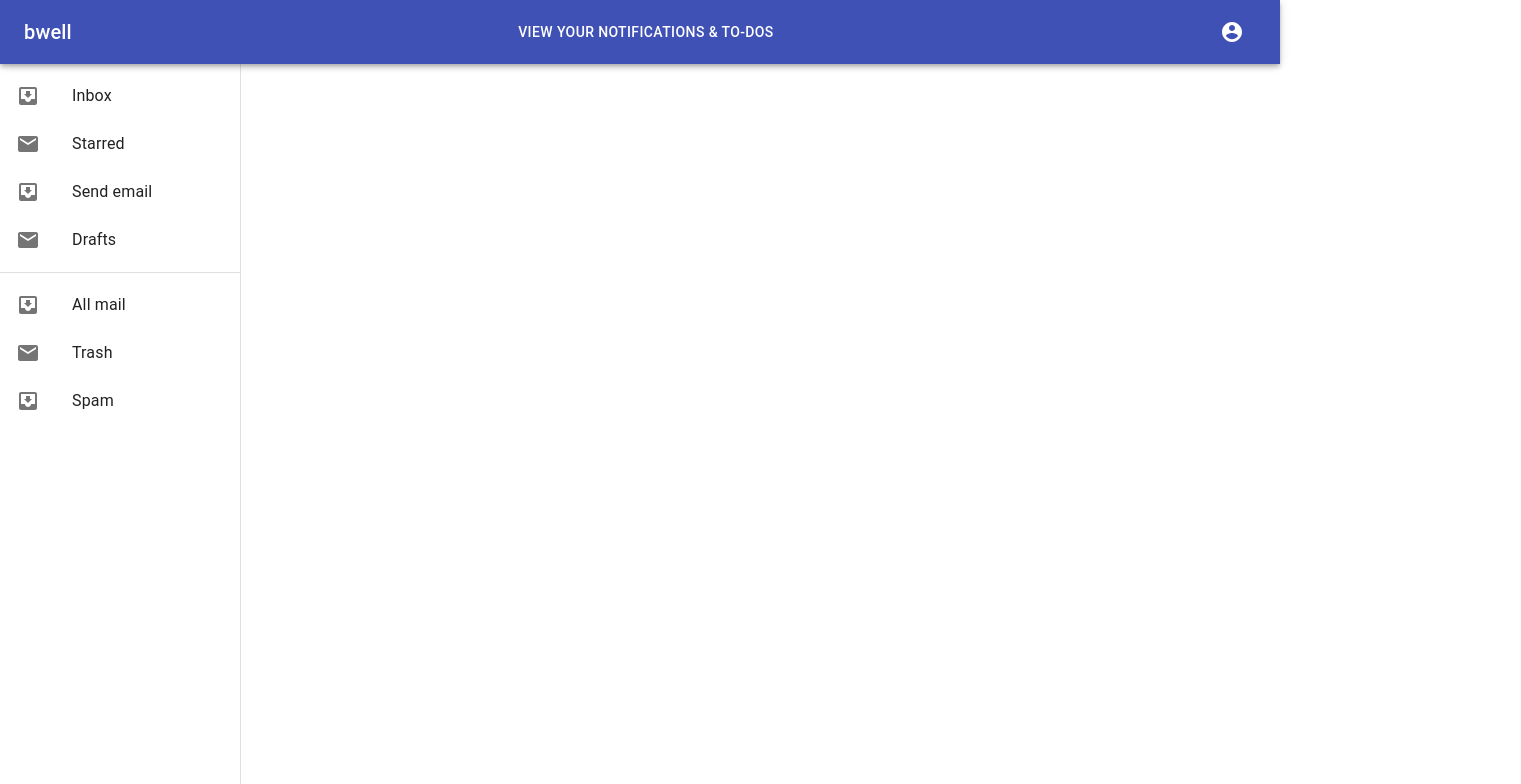
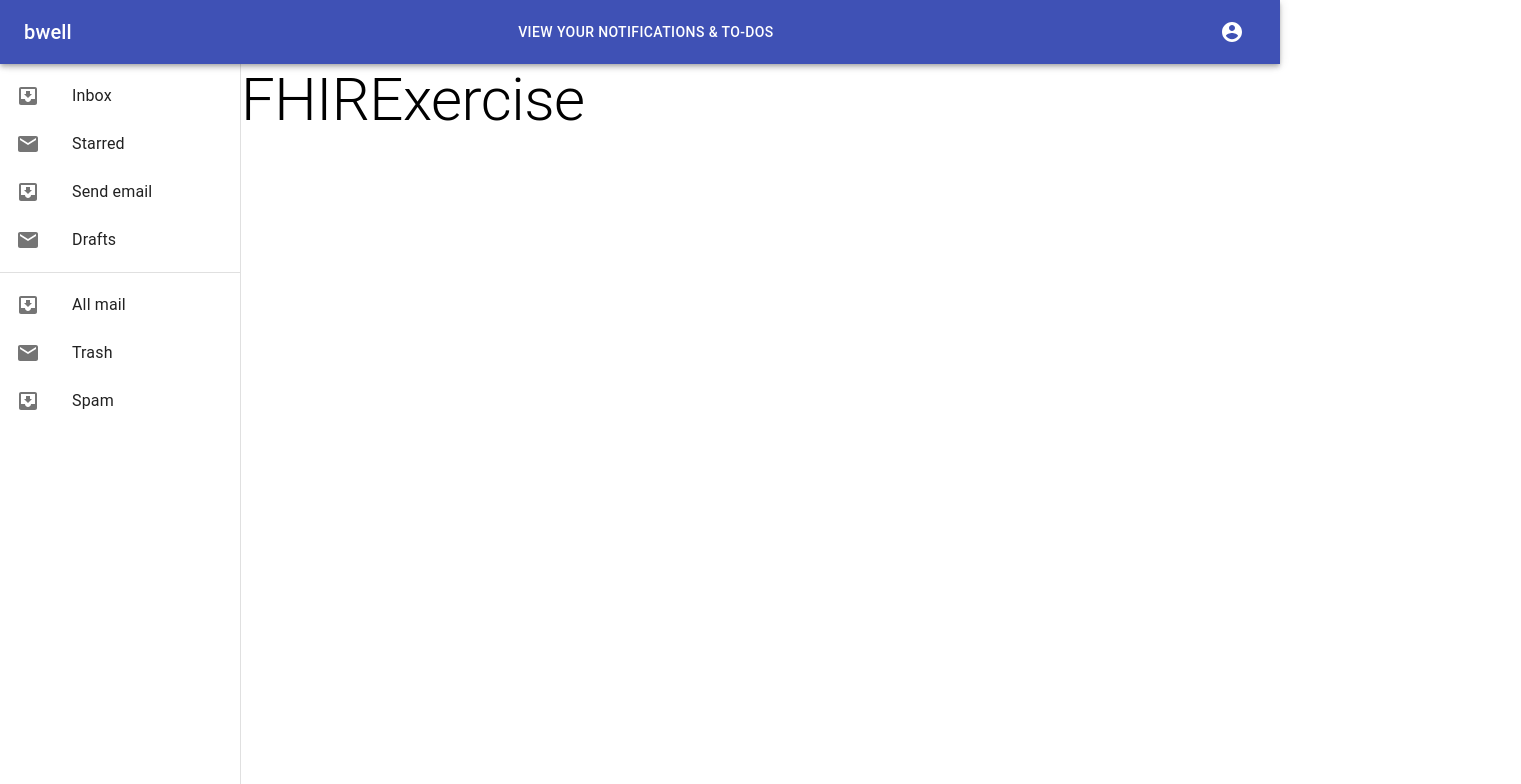
Before and after one commit to burt23/bwelltakehome, a React (Create React App) app: page / in a window 1280 px wide. Shown: the top 784 px of the page, 1521 px wide, since content can reach past the window. Built offline with nearby package versions, Linux system fonts and the light colour scheme; no server answers.

Commit message:
add FHIRExercise container

```diff
--- a/src/App.js
+++ b/src/App.js
@@ -2,6 +2,7 @@ import logo from "./logo.svg";
 import "./App.css";
 import { useEffect, useState } from "react";
 import Wrapper from "./Components/Wrapper";
+import FHIRExercise from "./containers/FHIRExercise";
 
 const url = "http://hapi.fhir.org/baseR4/Patient?_format=json";
 
@@ -23,7 +24,11 @@ function App() {
     getData();
   }, []);
 
-  return <Wrapper />;
+  return (
+    <Wrapper>
+      <FHIRExercise />
+    </Wrapper>
+  );
 }
 
 export default App;
--- a/src/Components/Wrapper.js
+++ b/src/Components/Wrapper.js
@@ -16,6 +16,10 @@ const useStyles = makeStyles((theme) => ({
     top: 0,
     left: 0,
     display: "grid",
+    gridTemplateAreas: `"header header""drawer content"`,
+    gridTemplateColumns: `241px 100%`,
+    gridTemplateRows: `64px 100%`,
+    flexDirection: "column",
     width: "100vw",
     height: "100vh",
   },
@@ -33,9 +37,19 @@ const useStyles = makeStyles((theme) => ({
   appBar: {
     zIndex: theme.zIndex.drawer + 1,
   },
+  content: {
+    gridArea: "content",
+  },
+  header: {
+    flex: "0 1 auto",
+    gridArea: "header",
+  },
+  drawer: {
+    gridArea: "drawer",
+  },
 }));
 
-function Wrapper() {
+function Wrapper({ children }) {
   const [openDrawer, toggleDrawer] = useState(true);
   const classes = useStyles();
 
@@ -59,12 +73,15 @@ function Wrapper() {
           </Toolbar>
         </AppBar>
       </header>
-      <MUIDrawer
-        anchor={"left"}
-        open={openDrawer}
-        onClose={() => toggleDrawer(false)}
-        colorTransparent
-      ></MUIDrawer>
+      <div className={classes.drawer}>
+        <MUIDrawer
+          anchor={"left"}
+          open={openDrawer}
+          onClose={() => toggleDrawer(false)}
+          colorTransparent
+        />
+      </div>
+      <div className={classes.content}>{children}</div>
     </div>
   );
 }
--- /dev/null
+++ b/src/containers/FHIRExercise.js
@@ -0,0 +1,12 @@
+import { Typography } from "@material-ui/core";
+
+function FHIRExercise() {
+  return (
+    <>
+      <Typography variant="h2" gutterBottom>
+        FHIRExercise
+      </Typography>
+    </>
+  );
+}
+export default FHIRExercise;
```
